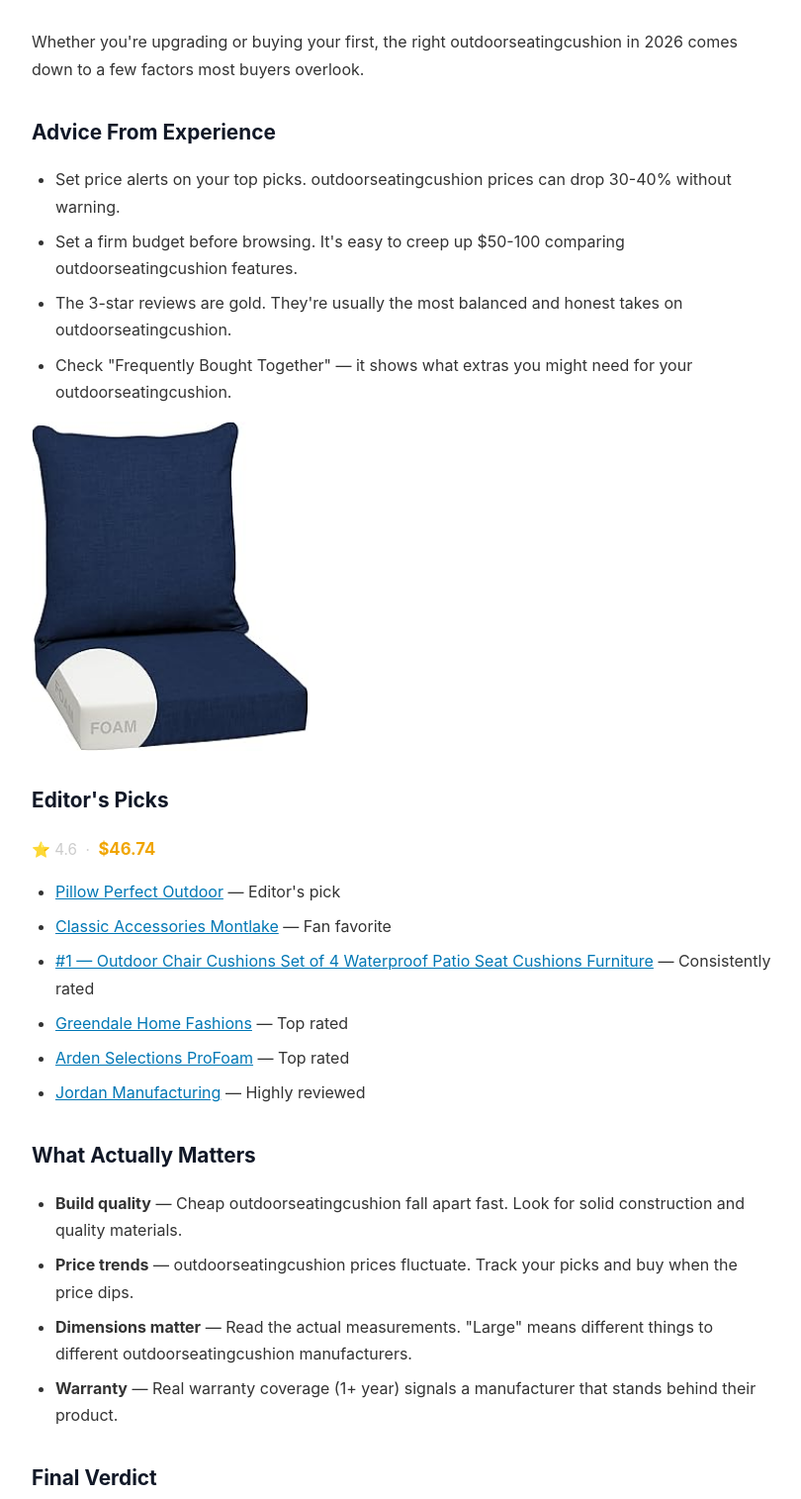
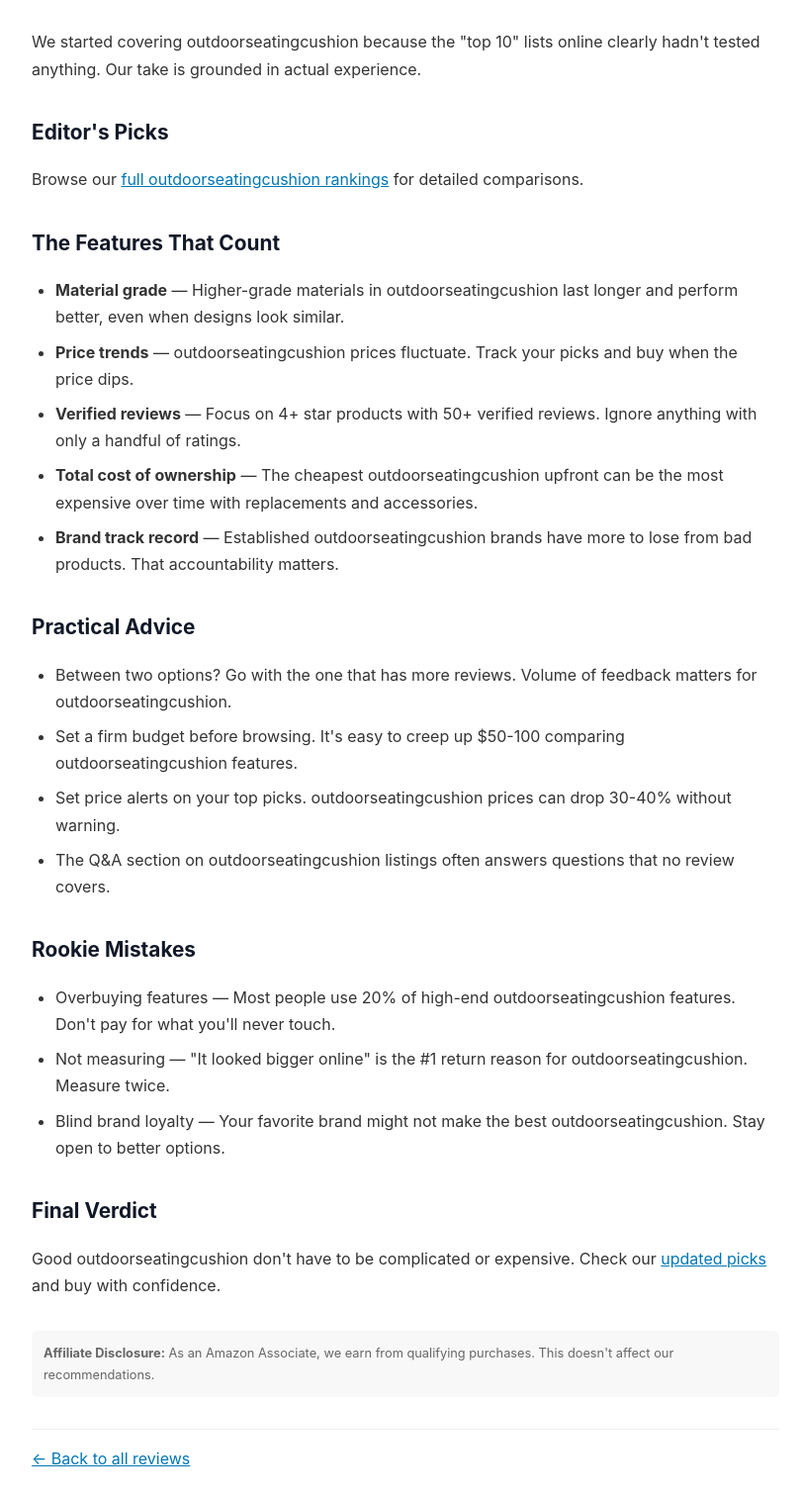
Before and after one commit to Brazenproducts/outdoorseatingcushion.com, a plain HTML site: page how-to-pick-outdoorseatingcushion-2026.html in a window 1280 px wide. Shown: the part 226-1741 px from the top of the page at 99% size, without its empty margins (230-1040 px from the left). Drawn offline with Linux system fonts and the light colour scheme.

Commit message:
Add: How to Pick the Right Outdoorseatingcushion (2026

```diff
--- a/how-to-pick-outdoorseatingcushion-2026.html
+++ b/how-to-pick-outdoorseatingcushion-2026.html
@@ -3,40 +3,38 @@
 <head>
 <meta charset="UTF-8"><meta name="viewport" content="width=device-width,initial-scale=1.0">
 <title>How to Pick the Right Outdoorseatingcushion (2026 Edition) | outdoorseatingcushion.com</title>
-<meta name="description" content="Real outdoorseatingcushion reviews for 2026. Tested, compared, ranked.">
+<meta name="description" content="Honest outdoorseatingcushion guide for 2026. Real comparisons, no fluff. Updated May 2026.">
 <link rel="canonical" href="https://outdoorseatingcushion.com/how-to-pick-outdoorseatingcushion-2026.html">
-<script type="application/ld+json">{"@context":"https://schema.org","@type":"Article","headline":"How to Pick the Right Outdoorseatingcushion (2026 Edition)","datePublished":"2026-05-19","dateModified":"2026-05-19","publisher":{"@type":"Organization","name":"outdoorseatingcushion.com"}}</script>
+<script type="application/ld+json">{"@context":"https://schema.org","@type":"Article","headline":"How to Pick the Right Outdoorseatingcushion (2026 Edition)","datePublished":"2026-05-22","dateModified":"2026-05-22","publisher":{"@type":"Organization","name":"outdoorseatingcushion.com"}}</script>
 <style>body{max-width:756px;margin:0 auto;padding:24px;font-family:-apple-system,BlinkMacSystemFont,'Segoe UI',system-ui,sans-serif;line-height:1.7;color:#333}h1{font-size:1.8rem;color:#1a1a1a;margin-bottom:.5rem}h2{font-size:1.3rem;color:#111827;margin-top:2rem}a{color:#0077b5}.date{color:#888;font-size:.85rem;margin-bottom:2rem}.back{margin-top:2rem;padding-top:1rem;border-top:1px solid #eee}p{margin:1rem 0}ul,ol{margin:1rem 0;padding-left:1.5rem}li{margin:.5rem 0}.disc{background:#f8f8f8;padding:12px;border-radius:6px;font-size:.8rem;color:#666;margin-top:2rem}</style>
 </head>
 <body>
 <p><a href="/">← outdoorseatingcushion.com</a></p>
 <h1>How to Pick the Right Outdoorseatingcushion (2026 Edition)</h1>
 <p class="date">May 2026</p>
-<p>Whether you're upgrading or buying your first, the right outdoorseatingcushion in 2026 comes down to a few factors most buyers overlook.</p>
-<h2>Advice From Experience</h2>
+<p>We started covering outdoorseatingcushion because the "top 10" lists online clearly hadn't tested anything. Our take is grounded in actual experience.</p>
+<h2>Editor's Picks</h2>
+<p>Browse our <a href="/">full outdoorseatingcushion rankings</a> for detailed comparisons.</p>
+<h2>The Features That Count</h2>
 <ul>
+  <li><strong>Material grade</strong> — Higher-grade materials in outdoorseatingcushion last longer and perform better, even when designs look similar.</li>
+  <li><strong>Price trends</strong> — outdoorseatingcushion prices fluctuate. Track your picks and buy when the price dips.</li>
+  <li><strong>Verified reviews</strong> — Focus on 4+ star products with 50+ verified reviews. Ignore anything with only a handful of ratings.</li>
+  <li><strong>Total cost of ownership</strong> — The cheapest outdoorseatingcushion upfront can be the most expensive over time with replacements and accessories.</li>
+  <li><strong>Brand track record</strong> — Established outdoorseatingcushion brands have more to lose from bad products. That accountability matters.</li>
+</ul>
+<h2>Practical Advice</h2>
+<ul>
+  <li>Between two options? Go with the one that has more reviews. Volume of feedback matters for outdoorseatingcushion.</li>
+  <li>Set a firm budget before browsing. It's easy to creep up $50-100 comparing outdoorseatingcushion features.</li>
   <li>Set price alerts on your top picks. outdoorseatingcushion prices can drop 30-40% without warning.</li>
-  <li>Set a firm budget before browsing. It's easy to creep up $50-100 comparing outdoorseatingcushion features.</li>
-  <li>The 3-star reviews are gold. They're usually the most balanced and honest takes on outdoorseatingcushion.</li>
-  <li>Check "Frequently Bought Together" — it shows what extras you might need for your outdoorseatingcushion.</li>
+  <li>The Q&A section on outdoorseatingcushion listings often answers questions that no review covers.</li>
 </ul>
-<img src="images/71JMvrno0yL.jpg" alt="Editor's Picks" style="width:100%;max-width:280px;height:auto;border-radius:8px;margin-bottom:12px;display:block;">
-      <h2>Editor's Picks</h2>
-      <p style="margin:6px 0 10px;font-size:.95em;color:#ccc">⭐ 4.6 &nbsp;·&nbsp; <span style="color:#f0a500;font-weight:700;font-size:1.1em">$46.74</span></p>
+<h2>Rookie Mistakes</h2>
 <ul>
-  <li><a href="https://www.amazon.com/dp/B006VMYVGU/?tag=brazenprodu01-20">Pillow Perfect Outdoor</a> — Editor's pick</li>
-  <li><a href="https://www.amazon.com/dp/B01N812YSV/?tag=brazenprodu01-20">Classic Accessories Montlake</a> — Fan favorite</li>
-  <li><a href="https://www.amazon.com/dp/B0GD73Y85Z?tag=brazenprodu01-20">#1 — Outdoor Chair Cushions Set of 4 Waterproof Patio Seat Cushions Furniture</a> — Consistently rated</li>
-  <li><a href="https://www.amazon.com/dp/B085SVPBLZ/?tag=brazenprodu01-20">Greendale Home Fashions</a> — Top rated</li>
-  <li><a href="https://www.amazon.com/dp/B0FXBMWNJM?tag=brazenprodu01-20">Arden Selections ProFoam</a> — Top rated</li>
-  <li><a href="https://www.amazon.com/dp/B0BVWBXP6H/?tag=brazenprodu01-20">Jordan Manufacturing</a> — Highly reviewed</li>
-</ul>
-<h2>What Actually Matters</h2>
-<ul>
-  <li><strong>Build quality</strong> — Cheap outdoorseatingcushion fall apart fast. Look for solid construction and quality materials.</li>
-  <li><strong>Price trends</strong> — outdoorseatingcushion prices fluctuate. Track your picks and buy when the price dips.</li>
-  <li><strong>Dimensions matter</strong> — Read the actual measurements. "Large" means different things to different outdoorseatingcushion manufacturers.</li>
-  <li><strong>Warranty</strong> — Real warranty coverage (1+ year) signals a manufacturer that stands behind their product.</li>
+  <li>Overbuying features — Most people use 20% of high-end outdoorseatingcushion features. Don't pay for what you'll never touch.</li>
+  <li>Not measuring — "It looked bigger online" is the #1 return reason for outdoorseatingcushion. Measure twice.</li>
+  <li>Blind brand loyalty — Your favorite brand might not make the best outdoorseatingcushion. Stay open to better options.</li>
 </ul>
 <h2>Final Verdict</h2>
 <p>Good outdoorseatingcushion don't have to be complicated or expensive. Check our <a href="/">updated picks</a> and buy with confidence.</p>
```
Also changed, not shown: about.html (+1 -1 lines), best-best-outdoor-seating-cushions-2026.html (+7 -7 lines), contact.html (+1 -1 lines), index.html (+1 -1 lines), smart-outdoorseatingcushion-shopping-2026.html (+5 -5 lines), what-we-look-for-outdoorseatingcushion-2026.html (+6 -6 lines).
